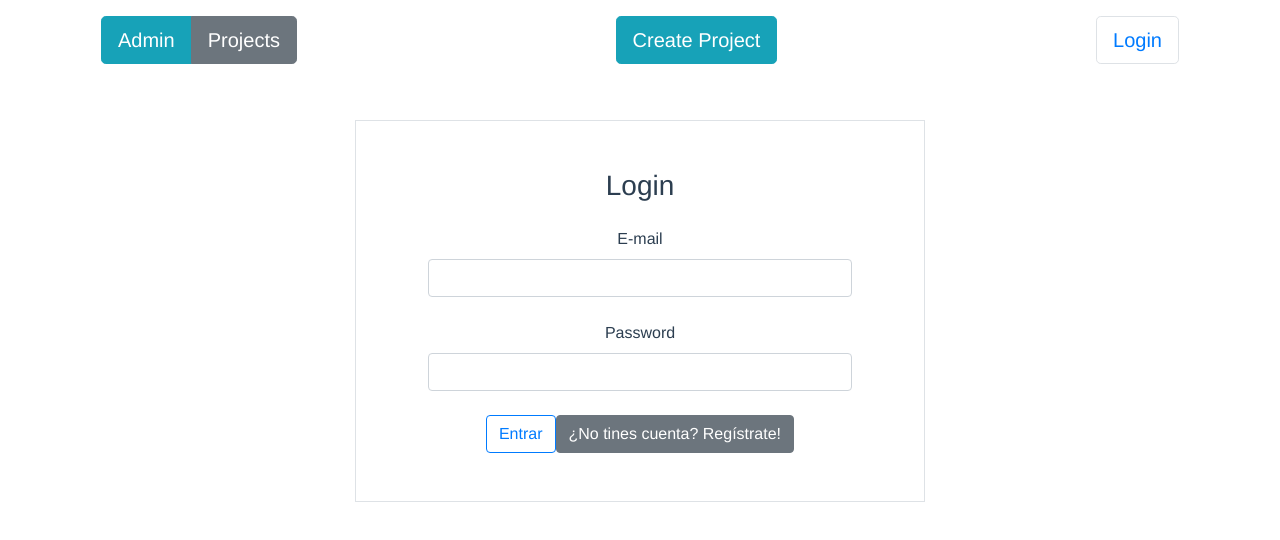
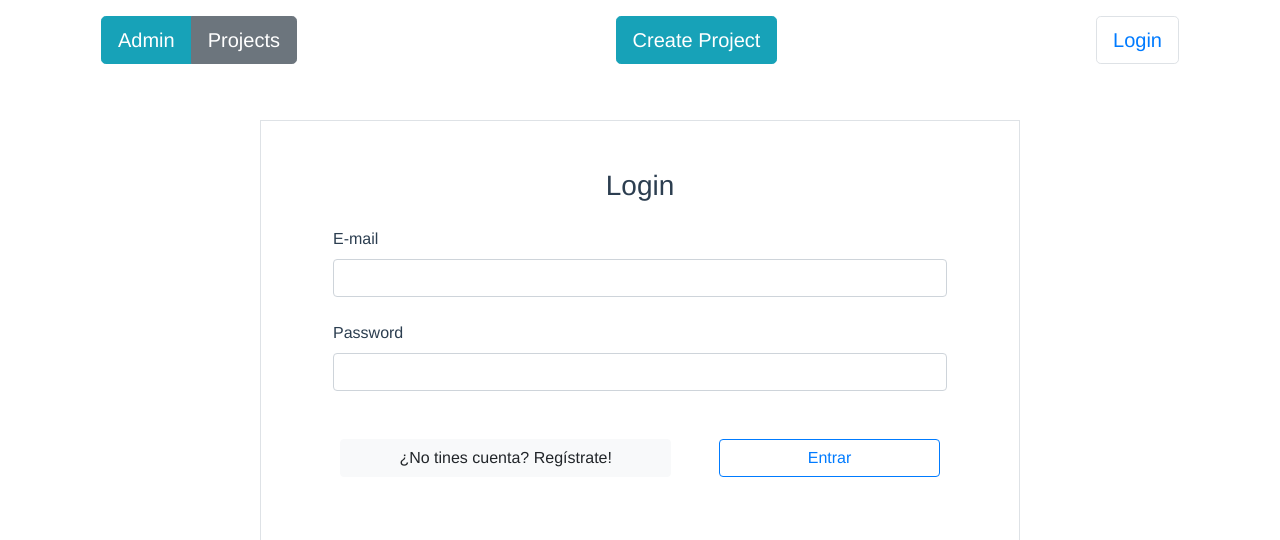
Before and after one commit to pedronieto84/vue-marzo-itacademy-project, a Vue app: page /login in a window 1280 px wide. Shown: the top 540 px of the page. Built offline with nearby package versions, Linux system fonts and the light colour scheme; the HTML template or start-up script is replaced by a standard one.

Commit message:
mejora del loginform

```diff
--- a/src/views/FormLogin.vue
+++ b/src/views/FormLogin.vue
@@ -4,9 +4,9 @@
         <b-alert v-model="showErrorMessage" variant="danger" dismissible>Usuario no encontrado</b-alert>
          <div   class=" row justify-content-center align-items-center">
             <b-form @submit="onSubmit"
-            class=" m-5 p-5 col-6 border "
+            class=" m-5 p-5 col-8 text-left border "
             >
-                <h3>Login</h3>
+                <h3 class="text-center">Login</h3>
                 <FormInput
                     :inputValue="email"
                     :name="'E-mail'"
@@ -14,23 +14,29 @@
                     @validation="validation.email  = $event"
                     :inputType="'email'"
                 />
-                <FormInput
-                    :inputValue="password"
-                    :name="'Password'"
-                    @input="password = $event"
-                    @validation="validation.password  = $event"
-                    :inputType="'password'"
+                <b-form-group class="m-4">
+                    <label for="text-password">Password</label>
+                    <b-form-input
+                        v-model="password"
+                        type="password"
                     />
+                </b-form-group>
+                <div class="d-flex justify-content-center">
+                     <b-button  @click="openRegister"
+                        variant="light"
+                        class="m-4 col-6"
+                     >
+                        ¿No tines cuenta?  Regístrate!
+                    </b-button>
                     <b-button
                         variant="outline-primary"
                         type="submit"
                         value="Submit"
+                        class="m-4 col-4 text-center"
                     >
                         Entrar
                     </b-button>
-                <b-button  @click="openRegister">
-                  ¿No tines cuenta?  Regístrate!
-                </b-button>
+                </div>
             </b-form>
          </div>
     </div>
@@ -46,6 +52,7 @@ export default {
         return {
             email: '',
             password: '',
+            verified: false,
             showErrorMessage: false,
             showSuccessMessage: false,
         }
@@ -63,6 +70,7 @@ export default {
             user => user.email === this.email && user.password === this.password)
         ) {
             this.validation.email = true
+            this.verified = true
             this. showSuccessMessage = true
         } else{
             this.showErrorMessage = true
```
Lines whose indentation alone changed are shown as unchanged.
